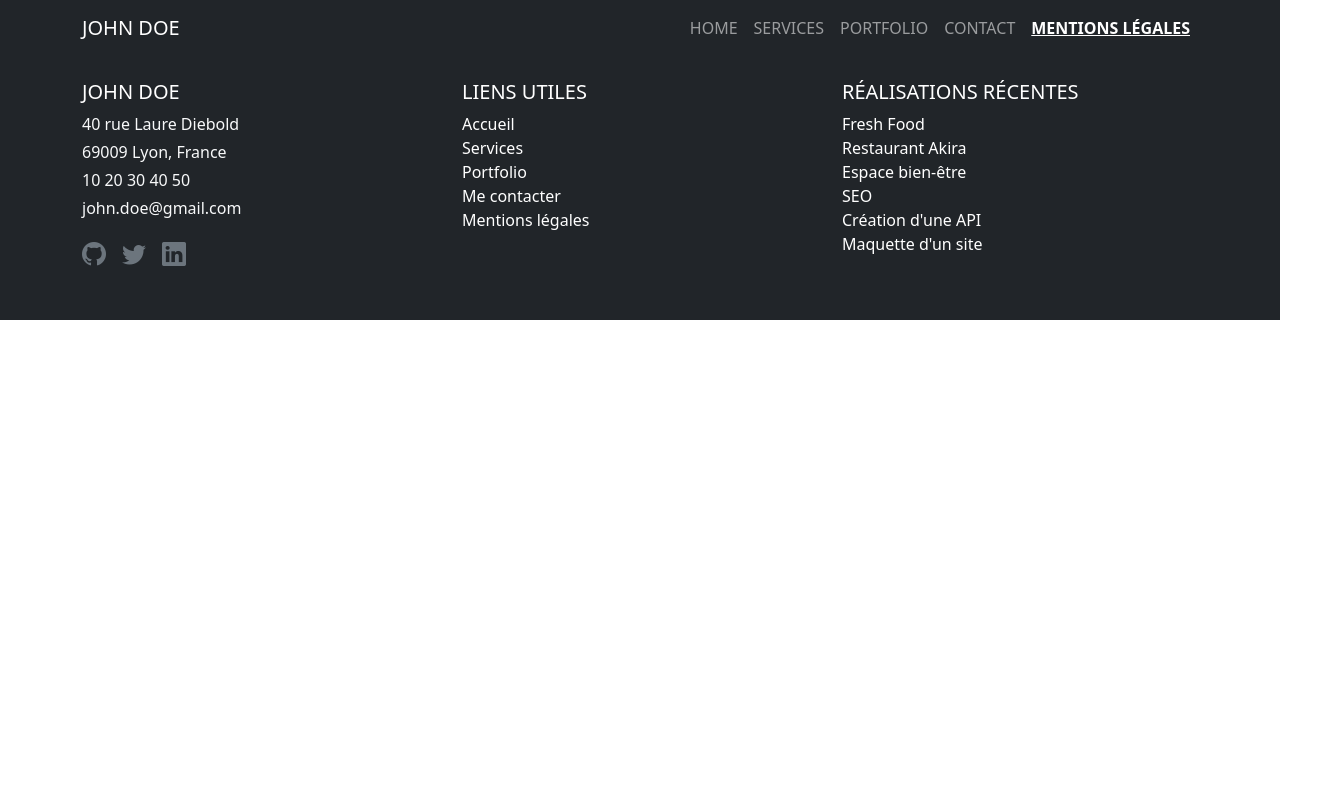
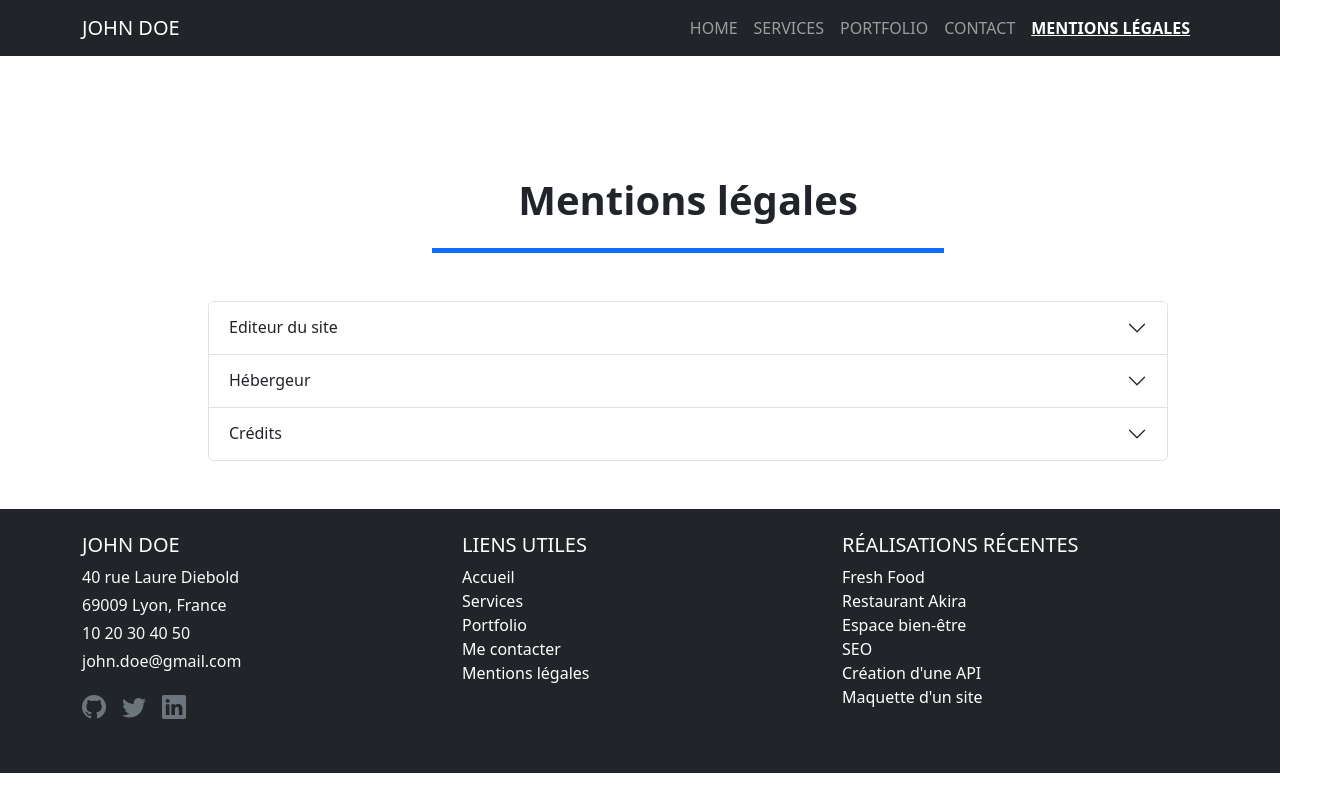
Before and after one commit to olflin/portfolio, a React (Create React App) app: page /mentions in a window 1280 px wide. Shown: the whole page, 1328 px wide, since content can reach past the window. Built offline with nearby package versions, Linux system fonts and the light colour scheme.

Commit message:
ajout page mentions legales

```diff
--- a/src/pages/Mentions.jsx
+++ b/src/pages/Mentions.jsx
@@ -1,8 +1,57 @@
-
-
+import { useEffect } from 'react';
+import Accordion from 'react-bootstrap/Accordion';
 
 function Mentions() {
+  useEffect(() => {
+    // Ajouter les meta tags pour bloquer l'indexation
+    const metaRobots = document.createElement('meta');
+    metaRobots.name = 'robots';
+    metaRobots.content = 'noindex, nofollow';
+    document.head.appendChild(metaRobots);
 
+    // Nettoyage lors du démontage du composant
+    return () => {
+      document.head.removeChild(metaRobots);
+    };
+  }, []);
 
+  return (
+    <div className='my-5 mx-5 d-flex flex-column align-items-center w-100'>
+      <h1 className='my-5 border-bottom border-primary border-5 text-center py-4 fw-bold'
+       style= {{ width: '40%' }}>
+        Mentions légales</h1>
+
+      <Accordion className='w-75'>
+        <Accordion.Item eventKey="0">
+          <Accordion.Header>Editeur du site</Accordion.Header>
+          <Accordion.Body>
+              <p className='fw-bold fs-3'>John Doe</p>
+              <p><i className="bi bi-building"></i> 40 rue Laure Diebold</p>
+              <p><i className="bi bi-geo-alt"></i> 69009 Lyon, France</p>
+              <p><i className="bi bi-telephone"></i> 10 20 30 40 50</p>
+              <p><i className="bi bi-envelope"></i> john.doe@gmail.com</p>
+          </Accordion.Body>
+        </Accordion.Item>
+        <Accordion.Item eventKey="1">
+          <Accordion.Header>Hébergeur</Accordion.Header>
+          <Accordion.Body>
+              <p className='fw-bold fs-3'>alwaysdata</p>
+              <p>91 Rue du Faubourg Saint-Honoré, 75008 Paris</p>
+              <p><i class="bi bi-globe"></i><a href="www.alwaysdata.com"> www.alwaysdata.com</a></p>
+          </Accordion.Body>
+        </Accordion.Item>
+        <Accordion.Item eventKey="2">
+          <Accordion.Header>Crédits</Accordion.Header>
+          <Accordion.Body>
+              <p className='fw-bold fs-3'>Crédits</p>
+              <p> Ce site a été réalisé par John Doe, étudiant au <a href="#">Centre Européen de formation</a> </p>
+              <p className='fst-italic'> Les images utilisées sur ce site sont libres de droits et on été obtenues sur le site <a href="#">Pixabay</a></p>
+              <p className='fst-italic'> La favicon de ce site a été fournie par <a href="#">John doe Icons erstellt von Freepik-Flayicon</a></p>
+          </Accordion.Body>
+        </Accordion.Item>
+      </Accordion>
+    </div>
+  );
 }
+
 export default Mentions;
--- a/src/pages/Services.jsx
+++ b/src/pages/Services.jsx
@@ -43,10 +43,7 @@ function Services() {
         </p>
         <div
           className="boderSevice border-bottom border-primary border-5 mb-5 pb-3"
-          style={{
-            width: '30%',
-            margin: 'auto',
-          }}
+          style={{width: '30%',margin: 'auto',}}
         ></div>
 
         <Row className="g-4">
@@ -57,6 +54,7 @@ function Services() {
           ))}
         </Row>
       </Container>
+
     </div>
   );
 }
```
